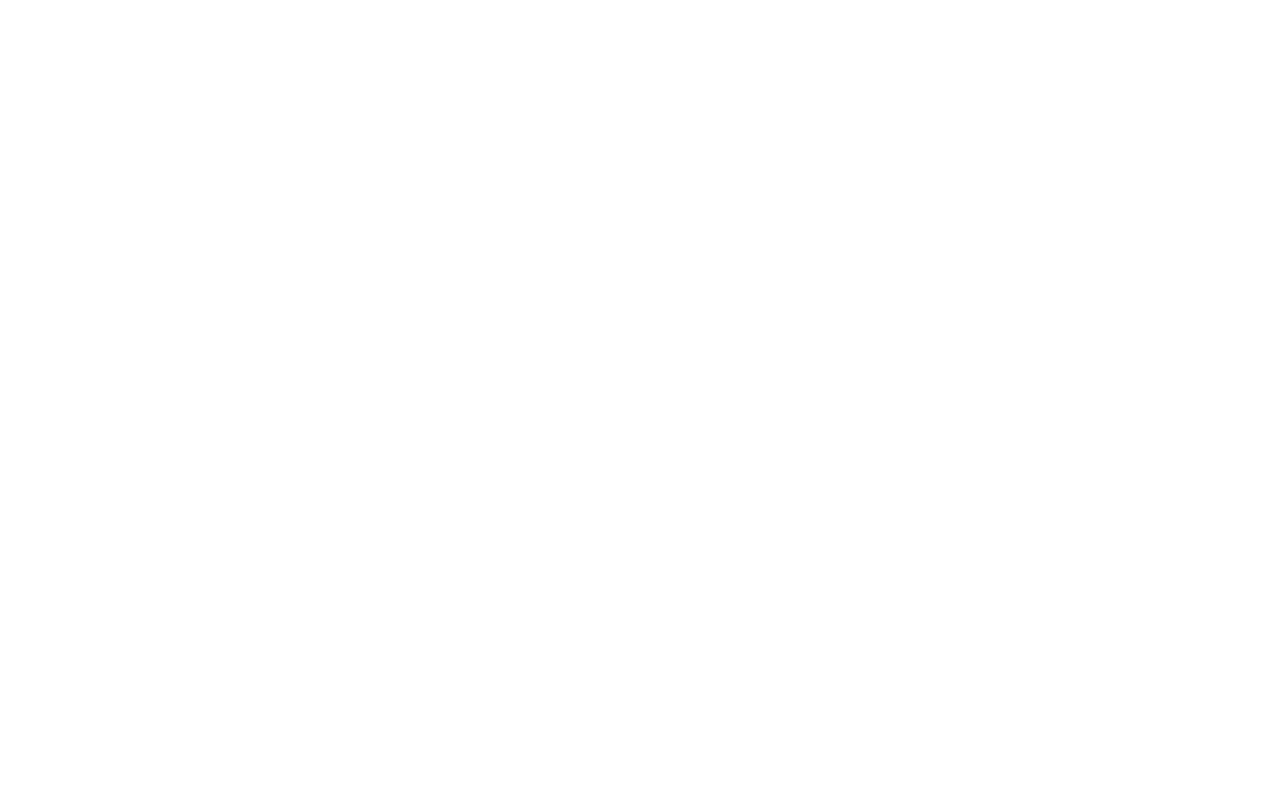
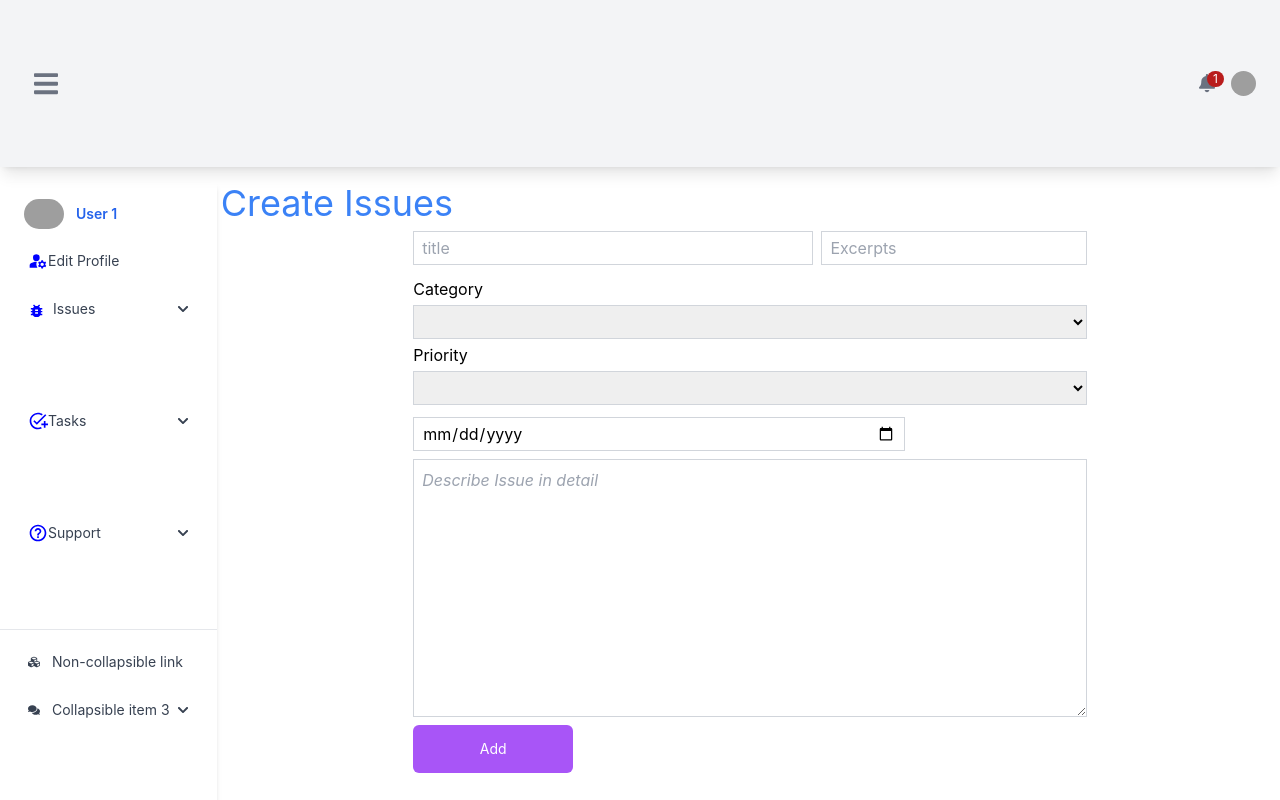
Before and after one commit to aceDavon/central-management-app-react-redux, a React (Create React App) app: page /issues/create in a window 1280 px wide. Before the commit this address had no page. Shown: the top 800 px of the page. Built offline with nearby package versions, Linux system fonts and the light colour scheme; grey boxes are pictures that could not be loaded; what tw-elements would draw is missing.

Commit message:
Create programmatic redirect on issue add
Redirect users to dashboard on successful issue add and clear out modal
state.

```diff
--- a/src/App.css
+++ /dev/null
@@ -1,38 +0,0 @@
-.App {
-  text-align: center;
-}
-
-.App-logo {
-  height: 40vmin;
-  pointer-events: none;
-}
-
-@media (prefers-reduced-motion: no-preference) {
-  .App-logo {
-    animation: App-logo-spin infinite 20s linear;
-  }
-}
-
-.App-header {
-  background-color: #282c34;
-  min-height: 100vh;
-  display: flex;
-  flex-direction: column;
-  align-items: center;
-  justify-content: center;
-  font-size: calc(10px + 2vmin);
-  color: white;
-}
-
-.App-link {
-  color: #61dafb;
-}
-
-@keyframes App-logo-spin {
-  from {
-    transform: rotate(0deg);
-  }
-  to {
-    transform: rotate(360deg);
-  }
-}
--- a/src/App.js
+++ b/src/App.js
@@ -1,5 +1,4 @@
 import Navbar from './static/navbar';
-import './App.css';
 import { Outlet } from 'react-router-dom';
 import Footer from './static/footer';
 import SideBar from './static/sideBar';
--- a/src/Icons.js
+++ b/src/Icons.js
@@ -50,7 +50,7 @@ export const Bug = () => (
 export const Task = () => (
   <svg
     xmlns='http://www.w3.org/2000/svg'
-    enable-background='new 0 0 24 24'
+    enableBackground='new 0 0 24 24'
     height='24px'
     viewBox='0 0 24 24'
     width='20px'
@@ -77,7 +77,7 @@ export const Support = () => (
 export const EditAccount = () => (
   <svg
     xmlns='http://www.w3.org/2000/svg'
-    enable-background='new 0 0 24 24'
+    enableBackground='new 0 0 24 24'
     height='24px'
     viewBox='0 0 24 24'
     width='20px'
--- /dev/null
+++ b/src/common/commonInput.js
@@ -0,0 +1,9 @@
+import React from 'react'
+
+const CommonInput = ({type, placeholder, sx, name, onchange}) => {
+  return (
+    <input type={type} className={sx} placeholder={placeholder} name={name} onChange={onchange}/>
+  )
+}
+
+export default CommonInput
--- /dev/null
+++ b/src/common/commonModal.js
@@ -0,0 +1,28 @@
+import { useDispatch } from 'react-redux';
+import { useNavigate } from 'react-router-dom';
+import { handleModal } from '../features/issues/issueSlice';
+
+const CommonModal = ({ modalHeader, modalBody, btnText }) => {
+  const dispatch = useDispatch();
+  const navigate = useNavigate();
+  const handleClick = (e) => {
+    e.preventDefault();
+    dispatch(handleModal());
+    navigate('/', {replace: true})
+  };
+  return (
+    <div className='w-6/12 h-1/4 shadow-lg flex flex-col gap-4 shadow-slate-200 rounded-md bg-gray-200 px-4 py-2 absolute top-1/4 left-1/4'>
+      <h2 className='text-xl font-bold text-black'>{modalHeader}</h2>
+      <hr />
+      <p className='text-base leading-tight'>{modalBody}</p>
+      <button
+        className='bg-purple-500 text-white rounded-md shadow-lg shadow-gray-300'
+        onClick={(e) => handleClick(e)}
+      >
+        {btnText}
+      </button>
+    </div>
+  );
+};
+
+export default CommonModal;
--- /dev/null
+++ b/src/common/commonSelect.js
@@ -0,0 +1,17 @@
+import React from 'react'
+
+const CommonSelect = ({sx, name, options, onchange}) => {
+
+  return (
+    <select name={name} id="" className={sx} onChange={onchange}>
+      <option value="" defaultValue={''}>Select an option</option>
+      {options.map((x, i) => {
+        return (
+          <option key={i} value={x.label}>{x.label}</option>
+        )
+      })}
+    </select>
+  )
+}
+
+export default CommonSelect
--- /dev/null
+++ b/src/common/commonTextArea.js
@@ -0,0 +1,9 @@
+import React from 'react'
+
+const CommonTextArea = ({sx, cols, rows, name, placeholder, onchange}) => {
+  return (
+    <textarea name={name} id="" cols={cols} rows={rows} className={sx} placeholder={placeholder} onChange={onchange}></textarea>
+  )
+}
+
+export default CommonTextArea
--- /dev/null
+++ b/src/common/formState.js
@@ -0,0 +1,17 @@
+import * as React from 'react';
+
+const FormState = (initialValue = null) => {
+  const [value, setValue] = React.useState(initialValue);
+
+  const handleChange = (e) => {
+    setValue({ ...value, [e.target.name]: e.target.value });
+  };
+
+  return {
+    value,
+    setValue,
+    handleChange,
+  };
+};
+
+export default FormState;
--- a/src/features/issues/issueSlice.js
+++ b/src/features/issues/issueSlice.js
@@ -12,6 +12,7 @@ const initialState = {
     issueRemove: '',
     issueAssign: '',
   },
+  err: {}
 };
 
 const initialId = uuid();
@@ -25,7 +26,7 @@ const issueSlice = createSlice({
         state.issues = state.issues.concat(payload);
         state.reports.issueAdd = '';
       },
-      prepare(title, description, excerpt, category, priority, isoDate) {
+      prepare(title, description, excerpts, category, priority, isoDate) {
         return {
           payload: {
             title,
@@ -38,7 +39,7 @@ const issueSlice = createSlice({
                 description,
               },
             ],
-            excerpt,
+            excerpts,
             category,
             priority,
             date: intervalToDuration({
@@ -78,7 +79,9 @@ const issueSlice = createSlice({
     handleModal: (state) => {
       state.reports.issueAdd = null;
     },
-    catchErr: (state, action) => {},
+    catchErr: (state, action) => {
+      state.err = action.payload
+    },
   },
 });
 
--- a/src/features/issues/issuecreate.js
+++ b/src/features/issues/issuecreate.js
@@ -1,9 +1,162 @@
-import * as React from 'react'
+import * as React from 'react';
+import { useDispatch, useSelector } from 'react-redux';
+import CommonInput from '../../common/commonInput';
+import CommonModal from '../../common/commonModal';
+import CommonSelect from '../../common/commonSelect';
+import CommonTextArea from '../../common/commonTextArea';
+import FormState from '../../common/formState';
+import { addIssue, catchErr, selectAllIssues } from './issueSlice';
+const categoryList = [
+  { label: 'Personal', id: 1 },
+  { label: 'Work', id: 2 },
+  { label: 'Default', id: 3 },
+];
+
+const Priorities = [
+  { label: 'default', id: 1 },
+  { label: 'high', id: 2 },
+  { label: 'medium', id: 3 },
+  { label: 'low', id: 4 },
+];
+
+const modalHeader = 'Issue Created';
+const modalBody = 'Issue Added successfully, click to continue to dashboard';
+const btnText = 'Proceed'
 
 const Issuecreate = () => {
+  const { value, handleChange } = FormState({});
+  const { err, reports } = useSelector(selectAllIssues);
+  const dispatch = useDispatch();
+
+  const validate = () => {
+    let temp = {};
+    temp.titleErr = value.title ? '' : 'Please entera title text for the issue';
+    temp.excerptsErr = value.excerpts
+      ? ''
+      : 'Enter some descriptive header for the issue';
+    temp.categoryErr = value.category ? '' : 'Select issue category';
+    temp.descErr = value.description
+      ? ''
+      : 'Please describe the issue in detail';
+    temp.priorityErr = value.priority ? '' : 'Select issue category';
+    temp.dateErr = value.date ? '' : 'Select a dedaline for task completion';
+    dispatch(catchErr(temp));
+
+    return Object.values(temp).every((x) => x === '');
+  };
+
+  const { title, excerpts, category, priority, description, date } = value;
+  const isoDate = new Date(date);
+
+  const handleSubmit = (e) => {
+    e.preventDefault();
+    validate()
+      ? dispatch(
+          addIssue(title, description, excerpts, category, priority, isoDate)
+        )
+      : console.log(err);
+  };
+
   return (
-    <div>Issuecreate</div>
-  )
-}
+    <div className='flex flex-col gap-2 align-top w-full relative'>
+      {reports.issueAdd === '' && <CommonModal modalBody={modalBody} modalHeader={modalHeader} btnText={btnText}/>}
+      <h1 className='text-blue-500 text-4xl'>Create Issues</h1>
+      <form
+        className='grid grid-cols-2 gap-2 md:grid-col-1 px-4 mx-auto w-8/12'
+        onSubmit={(e) => handleSubmit(e)}
+      >
+        <div className='flex flex-col gap-1 col-span-6'>
+          <CommonInput
+            sx={
+              'h-4 px-2 py-4 w-full border border-gray-300 focus:outline-none focus:bg-slate-200'
+            }
+            placeholder='title'
+            type={'text'}
+            name={'title'}
+            onchange={(e) => handleChange(e)}
+          />
+          <span className='text-red-500 text-xs'>
+            {err.titleErr && err.titleErr}
+          </span>
+        </div>
+        <div className='flex flex-col gap-1 col-span-6'>
+          <CommonInput
+            sx={
+              'h-4 px-2 py-4 w-full border border-gray-300 focus:outline-none focus:bg-slate-200'
+            }
+            placeholder='Excerpts'
+            type={'text'}
+            name={'excerpts'}
+            onchange={(e) => handleChange(e)}
+          />
+          <span className='text-red-500 text-xs'>
+            {err.excerptsErr && err.excerptsErr}
+          </span>
+        </div>
+        <div className='block col-span-12'>
+          <div className='flex flex-col gap-1'>
+            <span>Category</span>
+            <CommonSelect
+              sx={
+                'h-4 px-2 py-4 w-full border border-gray-300 focus:outline-none focus:bg-slate-200 italic'
+              }
+              options={categoryList}
+              name={'category'}
+              onchange={(e) => handleChange(e)}
+            />
+            <span className='text-red-500 text-xs'>
+              {err.categoryErr && err.categoryErr}
+            </span>
+          </div>
+          <div className='flex flex-col gap-1'>
+            <span>Priority</span>
+            <CommonSelect
+              sx={
+                'h-4 px-2 py-4 w-full border border-gray-300 focus:outline-none focus:bg-slate-200 italic'
+              }
+              options={Priorities}
+              name={'priority'}
+              onchange={(e) => handleChange(e)}
+            />
+            <span className='text-red-500 text-xs'>
+              {err.priorityErr && err.priorityErr}
+            </span>
+          </div>
+        </div>
+        <div className='col-span-8'>
+          <CommonInput
+            sx={
+              'h-4 px-2 py-4 w-full border border-gray-300 focus:outline-none focus:bg-slate-200'
+            }
+            placeholder='deadline'
+            type={'date'}
+            name={'date'}
+            onchange={(e) => handleChange(e)}
+          />
+          <span className='text-red-500 text-xs'>
+            {err.dateErr && err.dateErr}
+          </span>
+        </div>
 
-export default Issuecreate
+        <div className='flex flex-col gap-1 col col-span-12'>
+          <CommonTextArea
+            cols={30}
+            rows={10}
+            name={'description'}
+            sx={
+              'w-full border border-gray-300 px-2 py-2 focus:outline-none focus:bg-slate-200 italic'
+            }
+            placeholder={'Describe Issue in detail'}
+            onchange={(e) => handleChange(e)}
+          />
+          <span className='text-red-500 text-xs'>{err.desc}</span>
+          <button className='btn bg-purple-500 w-40 rounded-md text-white text-sm hover:bg-purple-700 h-12'>
+            Add
+          </button>
+        </div>
+      </form>
+    </div>
+  );
+};
+
+export default Issuecreate;
--- a/src/index.css
+++ b/src/index.css
@@ -1,6 +1,20 @@
 @tailwind base;
 @tailwind components;
 @tailwind utilities;
+
+html {
+  scroll-behavior: smooth;
+  box-sizing: border-box;
+}
+
+*,
+*::before,
+*::after {
+  margin: 0;
+  padding: 0;
+  box-sizing: inherit;
+  transition-duration: 0.25s;
+}
 
 body {
   margin: 0;
@@ -10,8 +24,3 @@ body {
   -webkit-font-smoothing: antialiased;
   -moz-osx-font-smoothing: grayscale;
 }
-
-code {
-  font-family: source-code-pro, Menlo, Monaco, Consolas, 'Courier New',
-    monospace;
-}
--- a/src/index.js
+++ b/src/index.js
@@ -6,6 +6,7 @@ import App from './App';
 import { Provider } from 'react-redux';
 import { Store } from './app/Store';
 import { BrowserRouter, Route, Routes } from 'react-router-dom';
+import Issuecreate from './features/issues/issuecreate';
 
 const root = ReactDOM.createRoot(document.getElementById('root'));
 root.render(
@@ -14,6 +15,7 @@ root.render(
       <Routes>
         <Route element={<App />} path={'/'}>
           <Route path='/issues'>
+            <Route path='create' element={<Issuecreate />} />
           </Route>
           <Route path='/users'>
           </Route>
```
